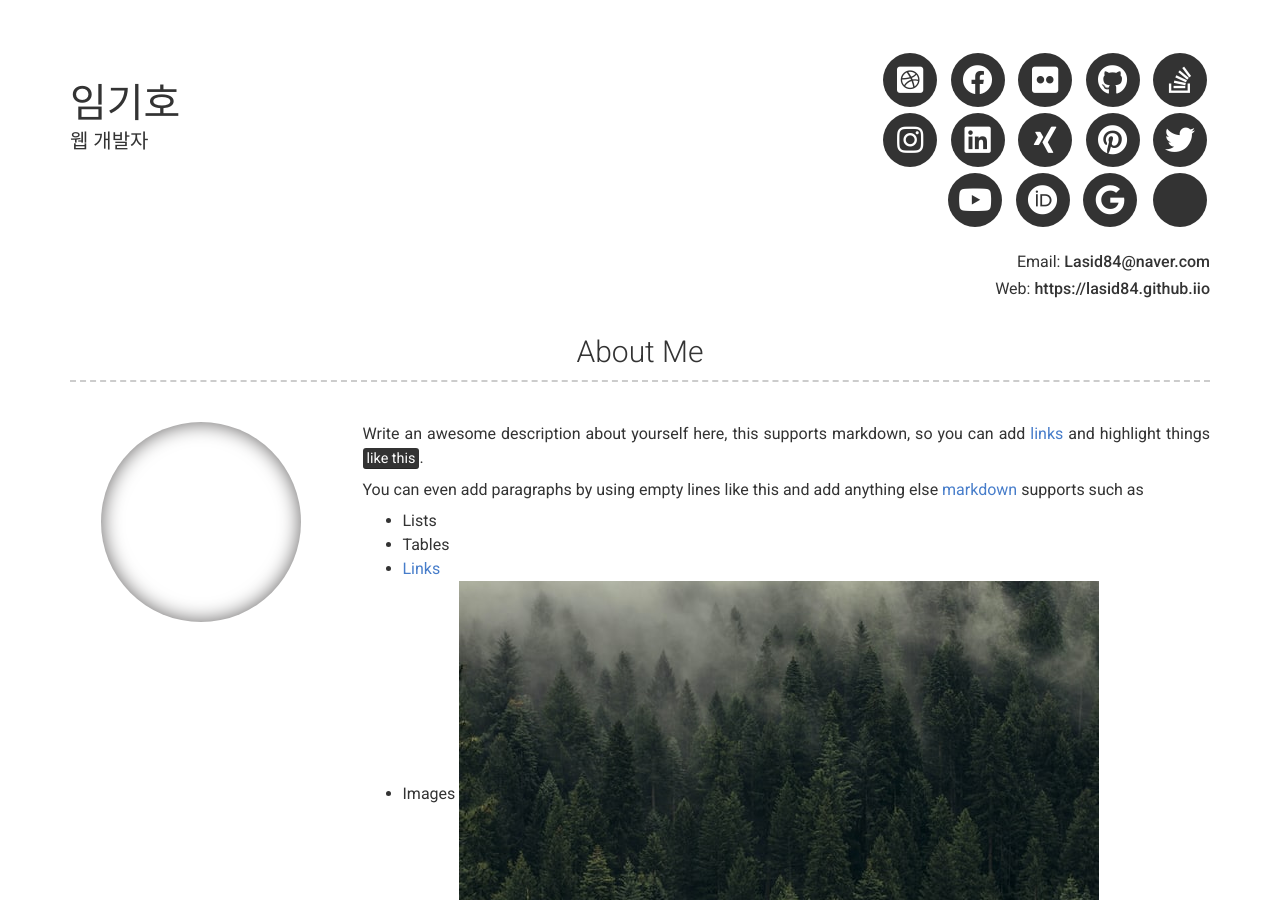
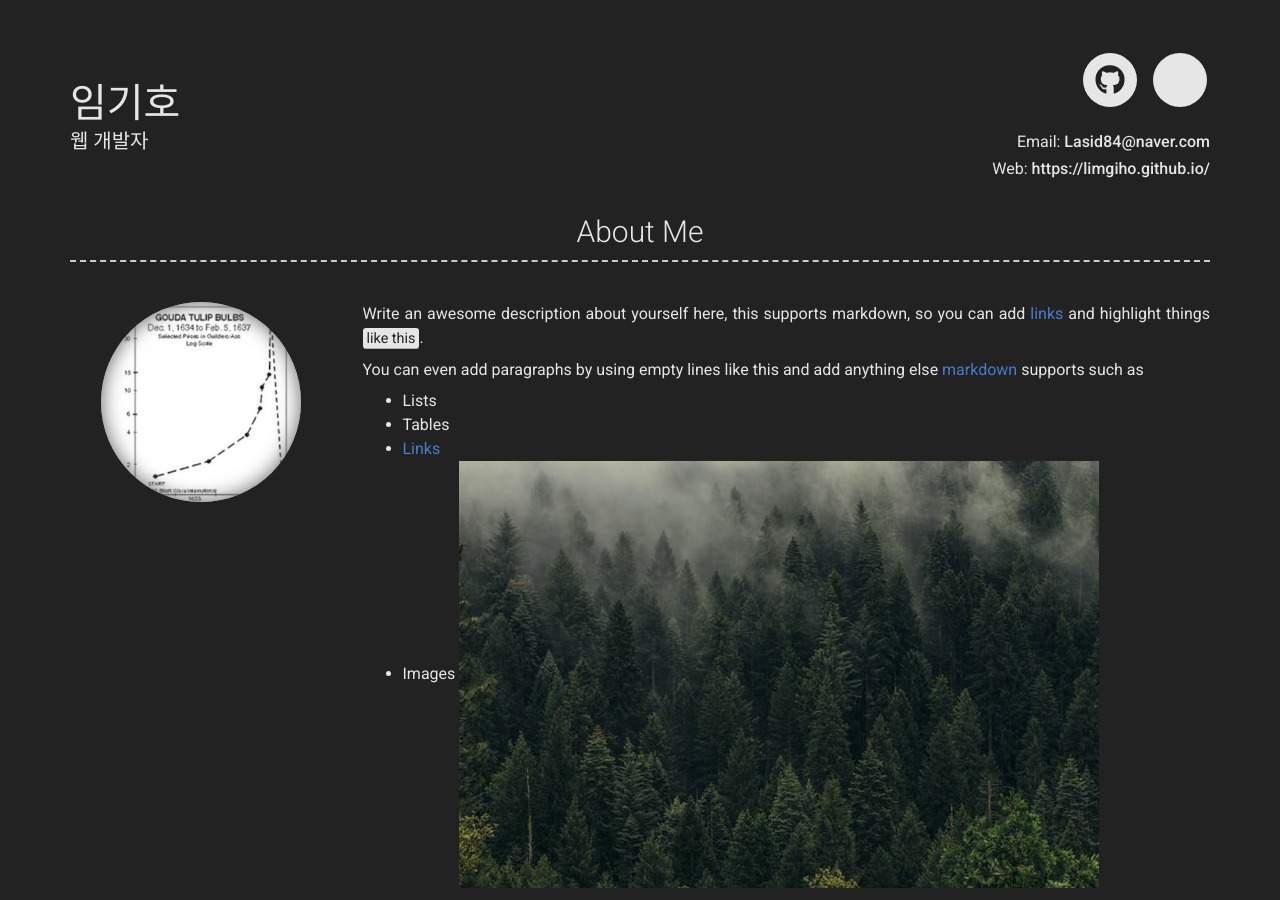
Before and after one commit to LIMGIHO/limgiho.github.io, a Jekyll site: the page built from index.md, in a window 1280 px wide and 900 px high. Built offline with Jekyll 4.4.1, drawn with Linux system fonts in a browser that asks for light colours; nearby versions of some CDN libraries; some of the changed lines change nothing that is shown.

Commit message:
0.1차 수정

```diff
--- a/_config.yml
+++ b/_config.yml
@@ -12,26 +12,26 @@ email: Lasid84@naver.com
 # email_title: Email (Email title override)
 # phone: Your phone number (optional)
 # phone_title: Phone (Phone title override)
-website: https://lasid84.github.iio
+website: https://limgiho.github.io/
 # website_title: Web (Website title override)
 
 # Dark Mode (true/false/never)
-darkmode: false
+darkmode: true
 
 # Social links
-twitter_username: jekyllrb
-github_username:  jekyll
-stackoverflow_username: "00000001"
-dribbble_username: jekyll
-facebook_username: jekyll
-flickr_username: jekyll
-instagram_username: jekyll
-linkedin_username: jekyll
-xing_username: jekyll
-pinterest_username: jekyll
-youtube_username: jekyll
-orcid_username: 0000-0000-0000-0000
-googlescholar_username: D847cGsAAAAJ
+# twitter_username: jekyllrb
+github_username:  limgiho
+# stackoverflow_username: "00000001"
+# dribbble_username: jekyll
+# facebook_username: jekyll
+# flickr_username: jekyll
+# instagram_username: jekyll
+# linkedin_username: jekyll
+# xing_username: jekyll
+# pinterest_username: jekyll
+# youtube_username: jekyll
+# orcid_username: 0000-0000-0000-0000
+# googlescholar_username: D847cGsAAAAJ
 
 # Additional icon links
 additional_links:
@@ -50,7 +50,7 @@ additional_links:
 
 # About Section
 # about_title: About Me (Use this to override about section title)
-about_profile_image: Directory of profile image (eg. images/profile.jpg)
+about_profile_image: images/tulipBulbs.png
 about_content: | # this will include new lines to allow paragraphs
   Write an awesome description about yourself here, this supports markdown, so you can add [links](http://foobar.com) and highlight things <mark>like this</mark>.
 
```
Also changed, not shown: images/tulipBulbs.png (added).
